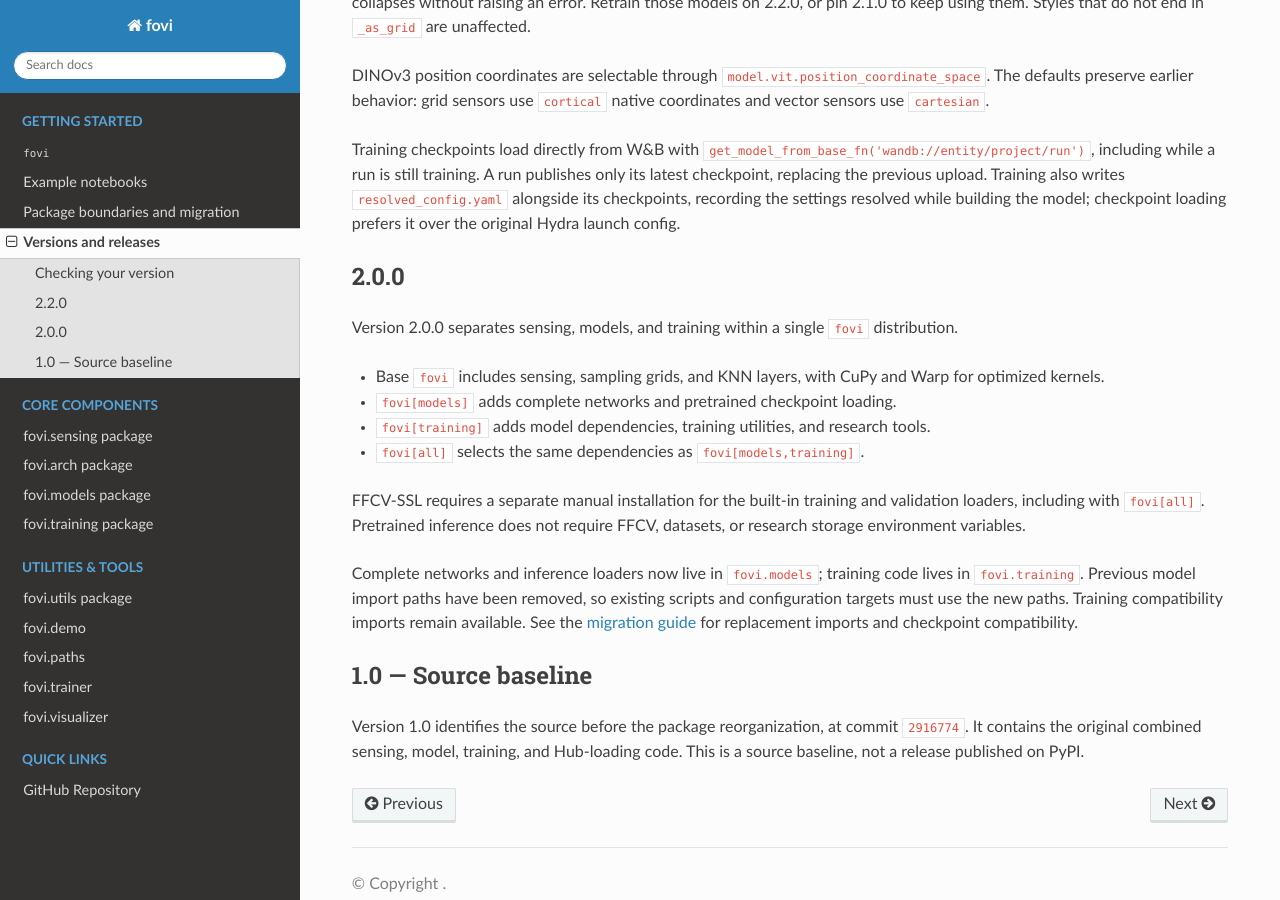
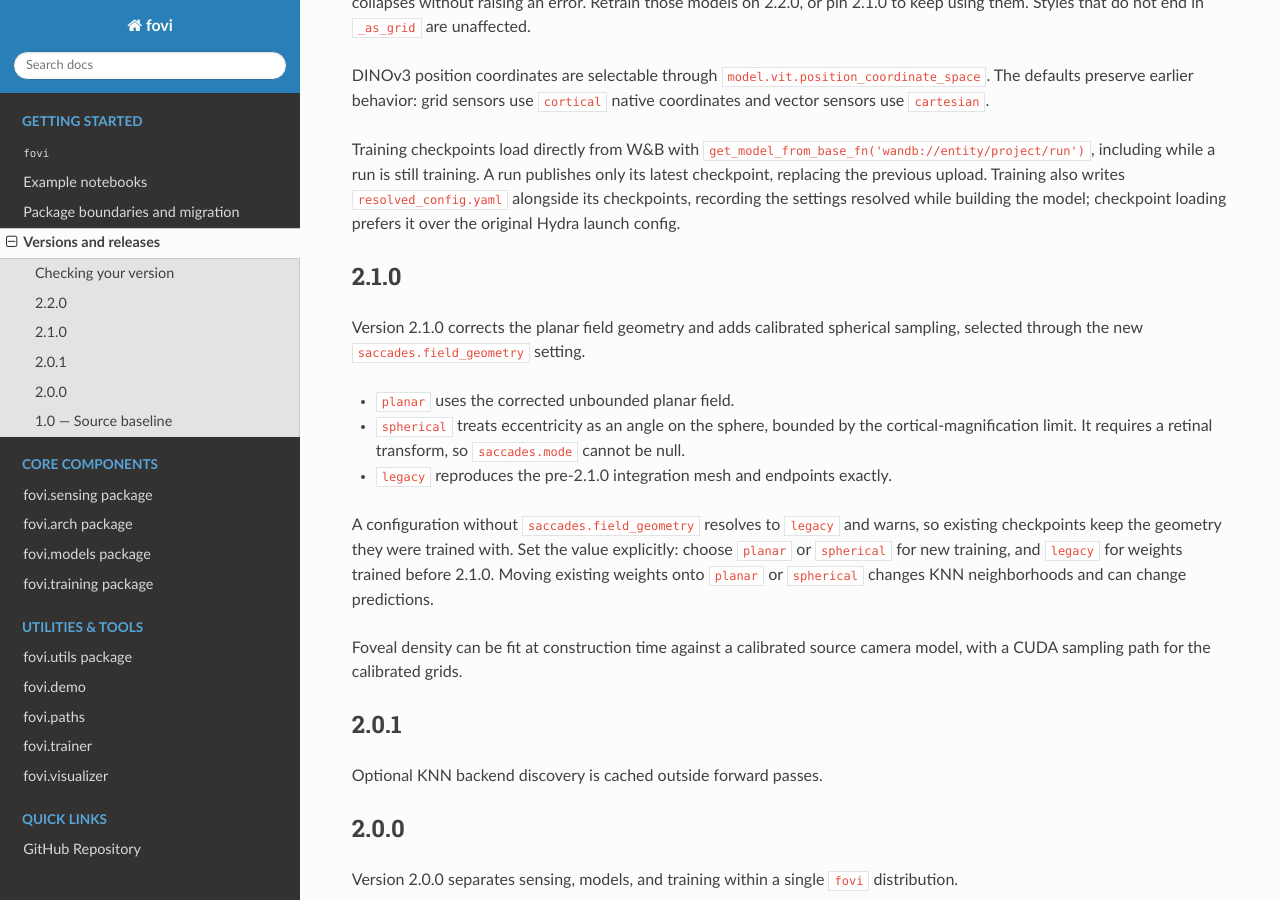
Before and after one commit to nblauch/fovi, a Sphinx documentation site: the page built from docs/releases.md, in a window 1280 px wide and 900 px high, scrolled down 722 px. Built offline with Sphinx 7.4.7 and the Read the Docs theme 3.1.0, drawn with Linux system fonts in a browser that asks for light colours.

Commit message:
Backfill the 2.1.0 and 2.0.1 release notes
Both versions are tagged and released but were never recorded here, so
the history jumped from 2.0.0 to the unreleased section. 2.1.0 in
particular introduced saccades.field_geometry, whose legacy default
exists to keep older checkpoints reproducing their trained geometry.

Co-Authored-By: Claude Opus 5 (1M context) <noreply@anthropic.com>

```diff
--- a/docs/releases.md
+++ b/docs/releases.md
@@ -45,6 +45,30 @@ previous upload. Training also writes `resolved_config.yaml` alongside its
 checkpoints, recording the settings resolved while building the model;
 checkpoint loading prefers it over the original Hydra launch config.
 
+## 2.1.0
+
+Version 2.1.0 corrects the planar field geometry and adds calibrated spherical
+sampling, selected through the new `saccades.field_geometry` setting.
+
+- `planar` uses the corrected unbounded planar field.
+- `spherical` treats eccentricity as an angle on the sphere, bounded by the
+  cortical-magnification limit. It requires a retinal transform, so
+  `saccades.mode` cannot be null.
+- `legacy` reproduces the pre-2.1.0 integration mesh and endpoints exactly.
+
+A configuration without `saccades.field_geometry` resolves to `legacy` and warns,
+so existing checkpoints keep the geometry they were trained with. Set the value
+explicitly: choose `planar` or `spherical` for new training, and `legacy` for
+weights trained before 2.1.0. Moving existing weights onto `planar` or
+`spherical` changes KNN neighborhoods and can change predictions.
+
+Foveal density can be fit at construction time against a calibrated source
+camera model, with a CUDA sampling path for the calibrated grids.
+
+## 2.0.1
+
+Optional KNN backend discovery is cached outside forward passes.
+
 ## 2.0.0
 
 Version 2.0.0 separates sensing, models, and training within a single `fovi`
```
